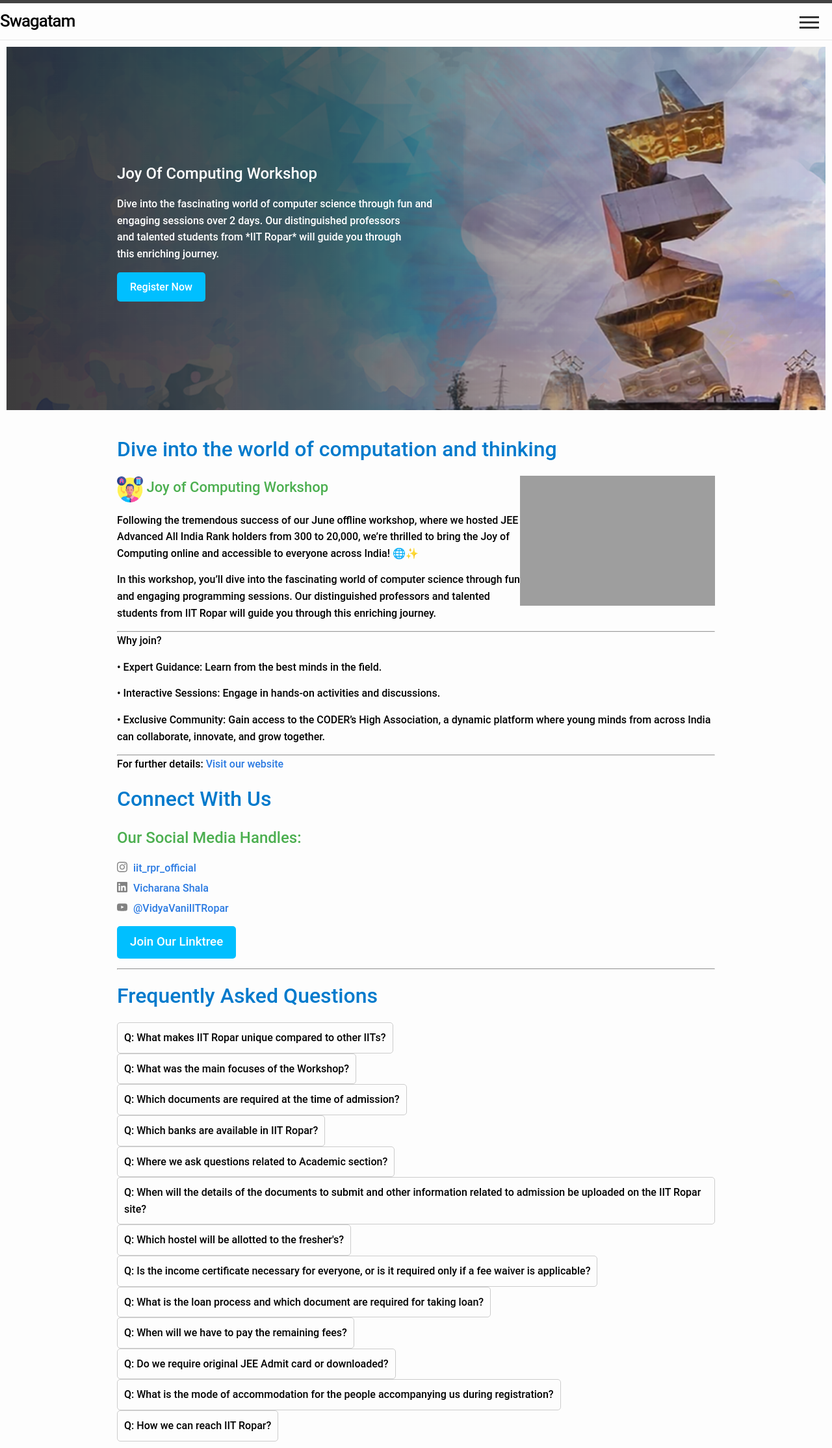
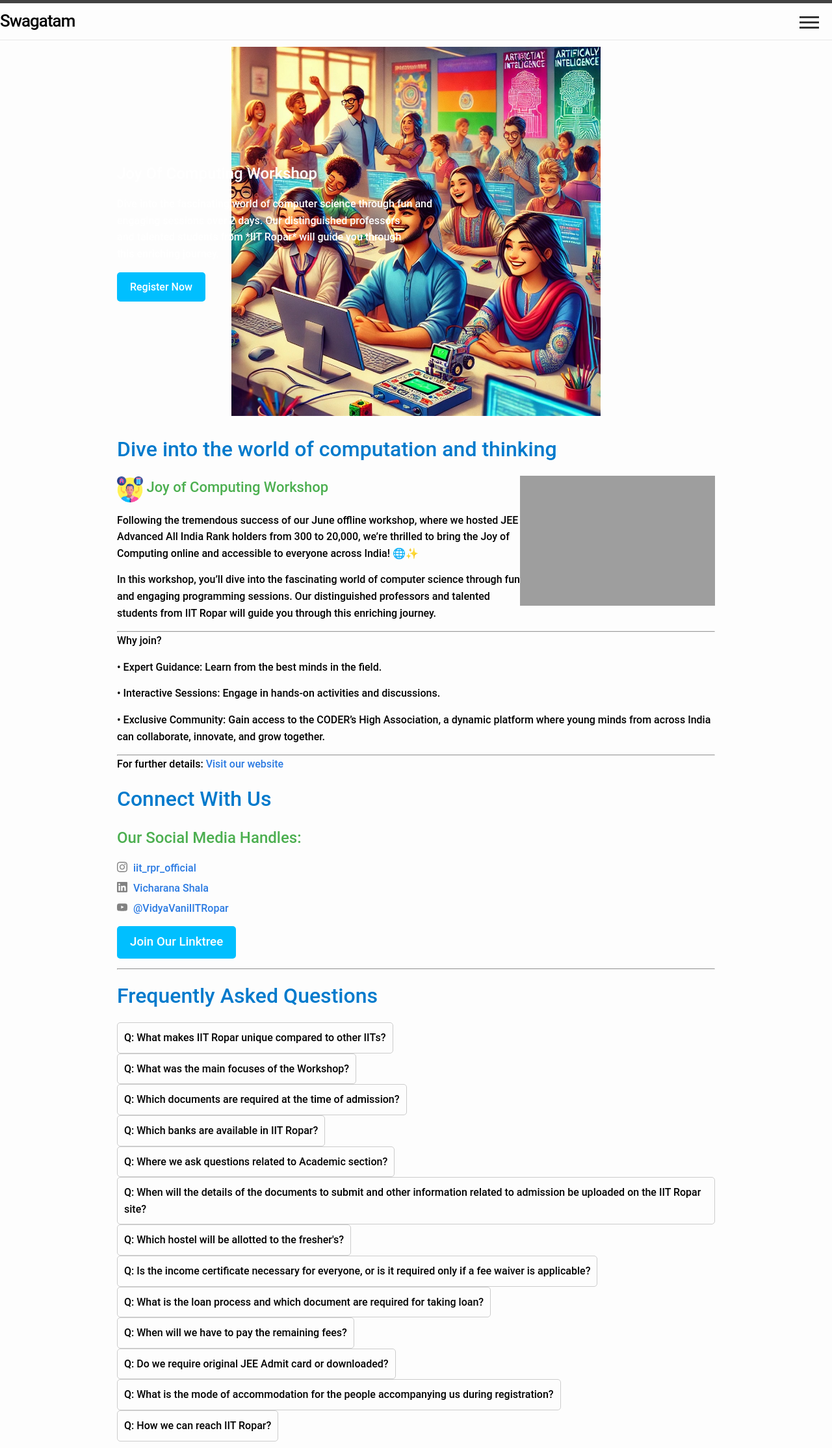
Before and after one commit to sudarshansudarshan/joc, a Jekyll site: the page built from index.markdown, in a window 1280 px wide. Shown: the whole page at 65% size. Built offline with Jekyll 4.4.1, drawn with Linux system fonts in a browser that asks for light colours; grey boxes are pictures that could not be loaded.

Commit message:
Update home.html

```diff
--- a/_layouts/home.html
+++ b/_layouts/home.html
@@ -152,7 +152,7 @@ layout: default
   {%- endif -%}-->
 
 
-  <div class="hero-section" style="width: 100%; height: 44.39vw; background-image: url('images/bgg1.png'); background-size: contain; background-repeat: no-repeat; background-position: center top;">
+  <div class="hero-section" style="width: 100%; height: 44.39vw; background-image: url('images/joc image.jpg'); background-size: contain; background-repeat: no-repeat; background-position: center top;">
     <div class="content" style="padding-left: 170px;">
       <h2 style="color: white;"><b> Joy Of Computing Workshop</b></h2>
       <p style="color: white;">
```
